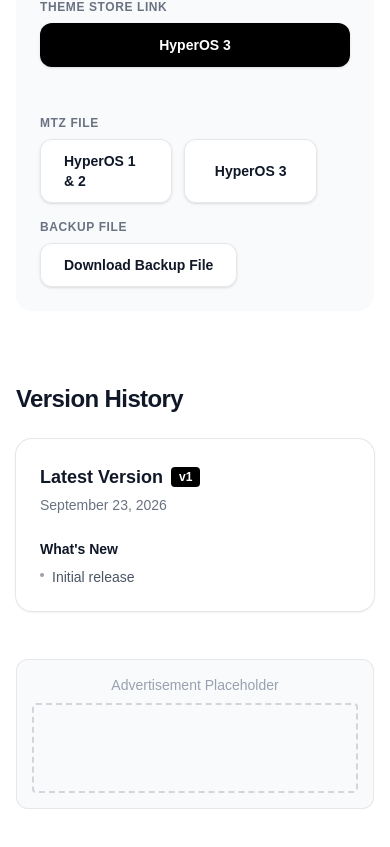
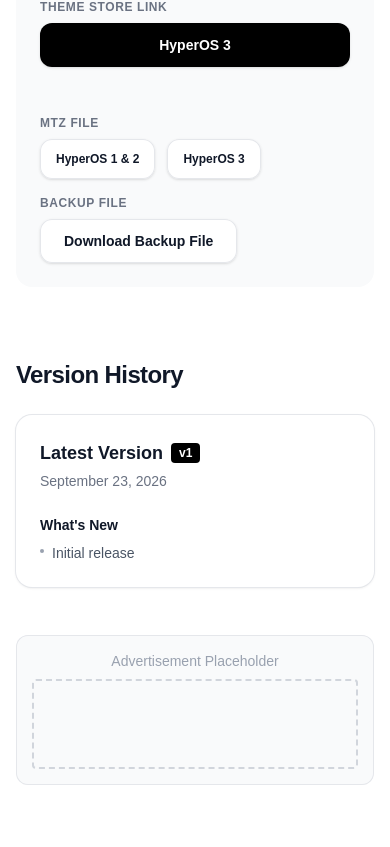
Before and after one commit to oxfurydesigns-droid/oxfury-designs, a Next.js app: page /theme/ox-clay in a window 390 px wide. Shown: the part 2625-3472 px from the top of the page. Built offline with nearby package versions, Linux system fonts and the light colour scheme.

Commit message:
Fix mobile MTZ button layout

```diff
--- a/src/components/ThemeDownloads.tsx
+++ b/src/components/ThemeDownloads.tsx
@@ -64,7 +64,7 @@
                       href={downloads.mtz.hyperOS12}
                       target="_blank"
                       rel="noopener noreferrer"
-                      className="inline-flex flex-1 sm:flex-none items-center justify-center rounded-xl bg-white px-6 py-3 text-sm font-semibold text-gray-900 shadow-sm ring-1 ring-inset ring-gray-200 transition-all hover:bg-gray-50 dark:bg-white dark:text-gray-900 dark:hover:bg-gray-100"
+                      className="inline-flex flex-1 sm:flex-none items-center justify-center rounded-xl bg-white px-4 sm:px-6 py-3 text-xs sm:text-sm font-semibold text-gray-900 whitespace-nowrap shadow-sm ring-1 ring-inset ring-gray-200 transition-all hover:bg-gray-50 dark:bg-white dark:text-gray-900 dark:hover:bg-gray-100"
                     >
                       HyperOS 1 & 2
                     </a>
@@ -74,7 +74,7 @@
                       href={downloads.mtz.hyperOS3}
                       target="_blank"
                       rel="noopener noreferrer"
-                      className="inline-flex flex-1 sm:flex-none items-center justify-center rounded-xl bg-white px-6 py-3 text-sm font-semibold text-gray-900 shadow-sm ring-1 ring-inset ring-gray-200 transition-all hover:bg-gray-50 dark:bg-white dark:text-gray-900 dark:hover:bg-gray-100"
+                      className="inline-flex flex-1 sm:flex-none items-center justify-center rounded-xl bg-white px-4 sm:px-6 py-3 text-xs sm:text-sm font-semibold text-gray-900 whitespace-nowrap shadow-sm ring-1 ring-inset ring-gray-200 transition-all hover:bg-gray-50 dark:bg-white dark:text-gray-900 dark:hover:bg-gray-100"
                     >
                       HyperOS 3
                     </a>
```
